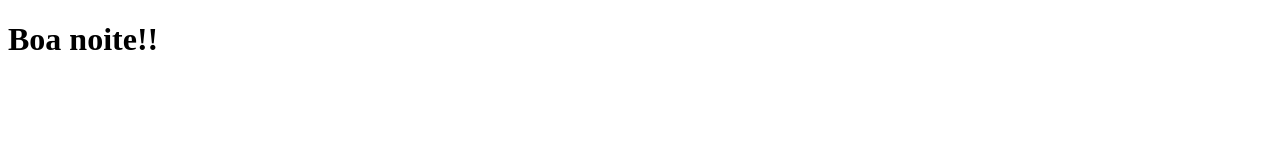
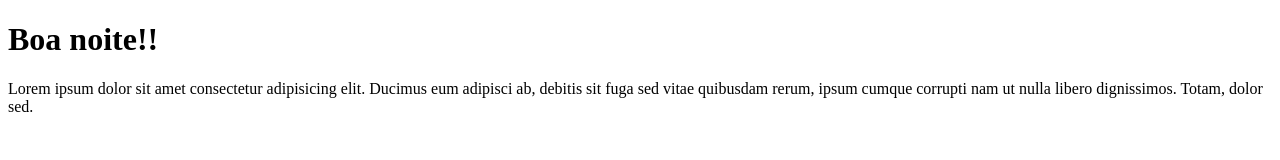
Before and after one commit to vinicius-bispo1/git-t3, a plain HTML site: page index.html in a window 1280 px wide. Drawn offline with Linux system fonts and the light colour scheme.

Commit message:
adicionei um texto

```diff
--- a/index.html
+++ b/index.html
@@ -7,5 +7,6 @@
 </head>
 <body>
     <h1>Boa noite!!</h1>
+    <p>Lorem ipsum dolor sit amet consectetur adipisicing elit. Ducimus eum adipisci ab, debitis sit fuga sed vitae quibusdam rerum, ipsum cumque corrupti nam ut nulla libero dignissimos. Totam, dolor sed.</p>
 </body>
 </html>
```
